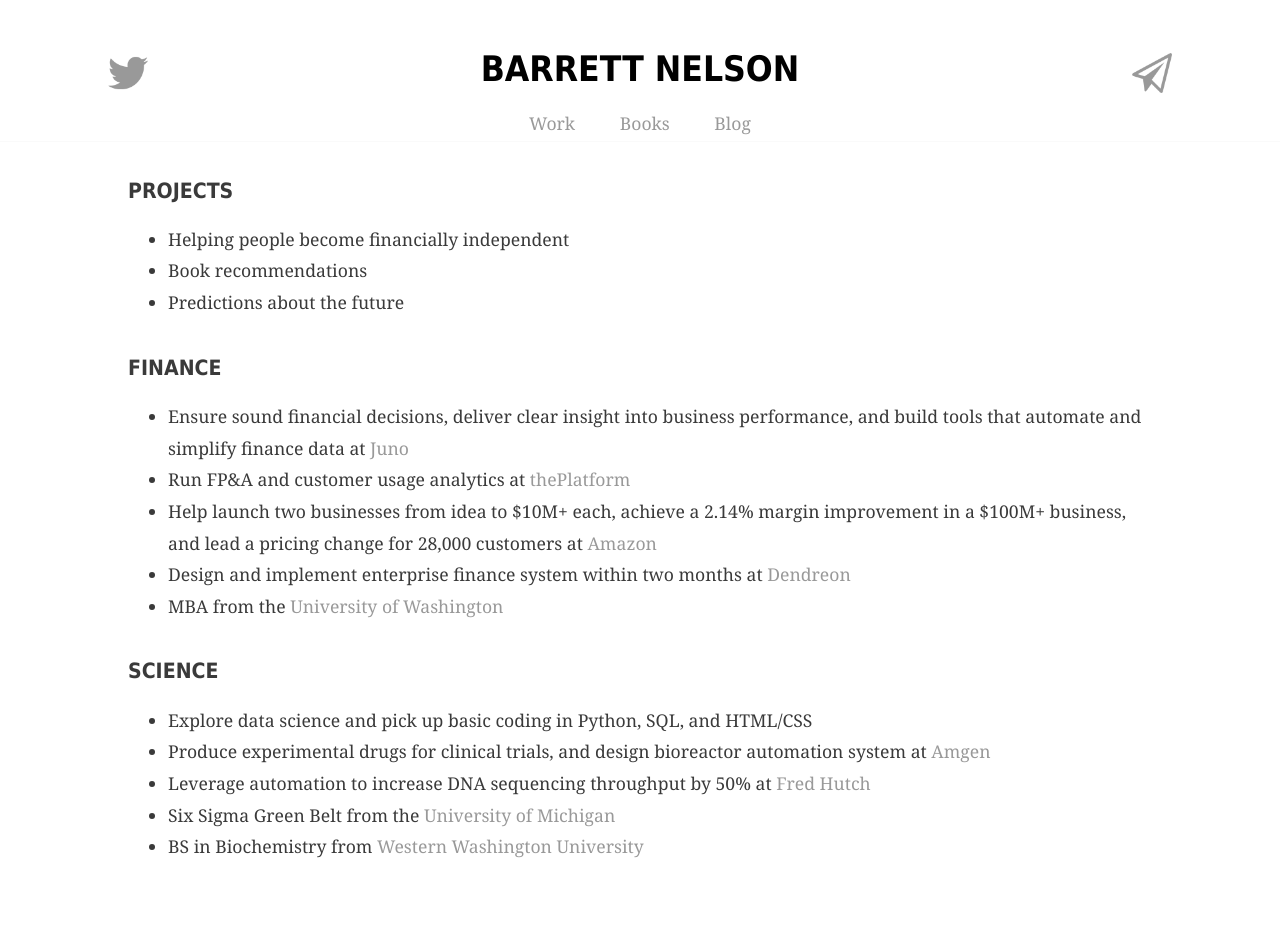
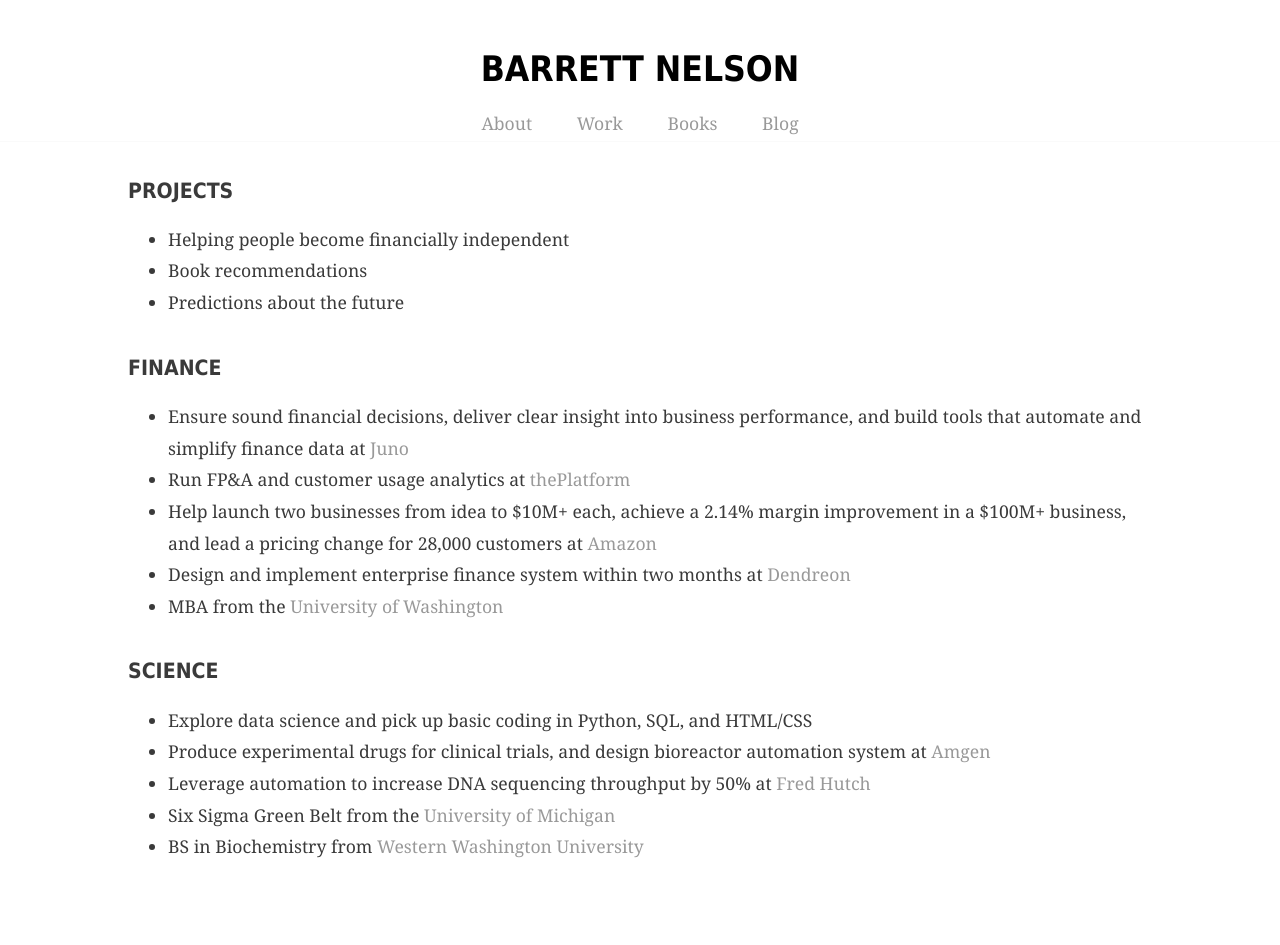
Before and after one commit to bstnel/bstnel.github.io, a Jekyll site: the page index.html, which Jekyll copies as it is, in a window 1280 px wide. Built offline with Jekyll 4.4.1, drawn with Linux system fonts in a browser that asks for light colours.

Commit message:
Create index.html

```diff
--- a/index.html
+++ b/index.html
@@ -10,7 +10,7 @@
       <div class="header">
         <div class="edge">
           <h1>
-	    <a href="https://twitter.com/barstonel"><img src="../twitter.png"style="width:40px;height:40px;"></a>
+
           </h1>
         </div>
         <div class="center">
@@ -18,14 +18,15 @@
         </div>
         <div class="edge">
           <h1>
-            <a href="mailto:bstnel@gmail.com"><img src="../email.png"style="width:40px;height:40px;"></a>
+
           </h1>
         </div>
 	    </div>
 
                 <nav>
     		<ul class="nav">
-        		<li><a href="/">Work</a></li>
+        		<li><a href="/">About</a></li>
+			<li><a href="/work">Work</a></li>
 	        	<li><a href="/books">Books</a></li>
         		<li><a href="/blog">Blog</a></li>
     		</ul>
```
